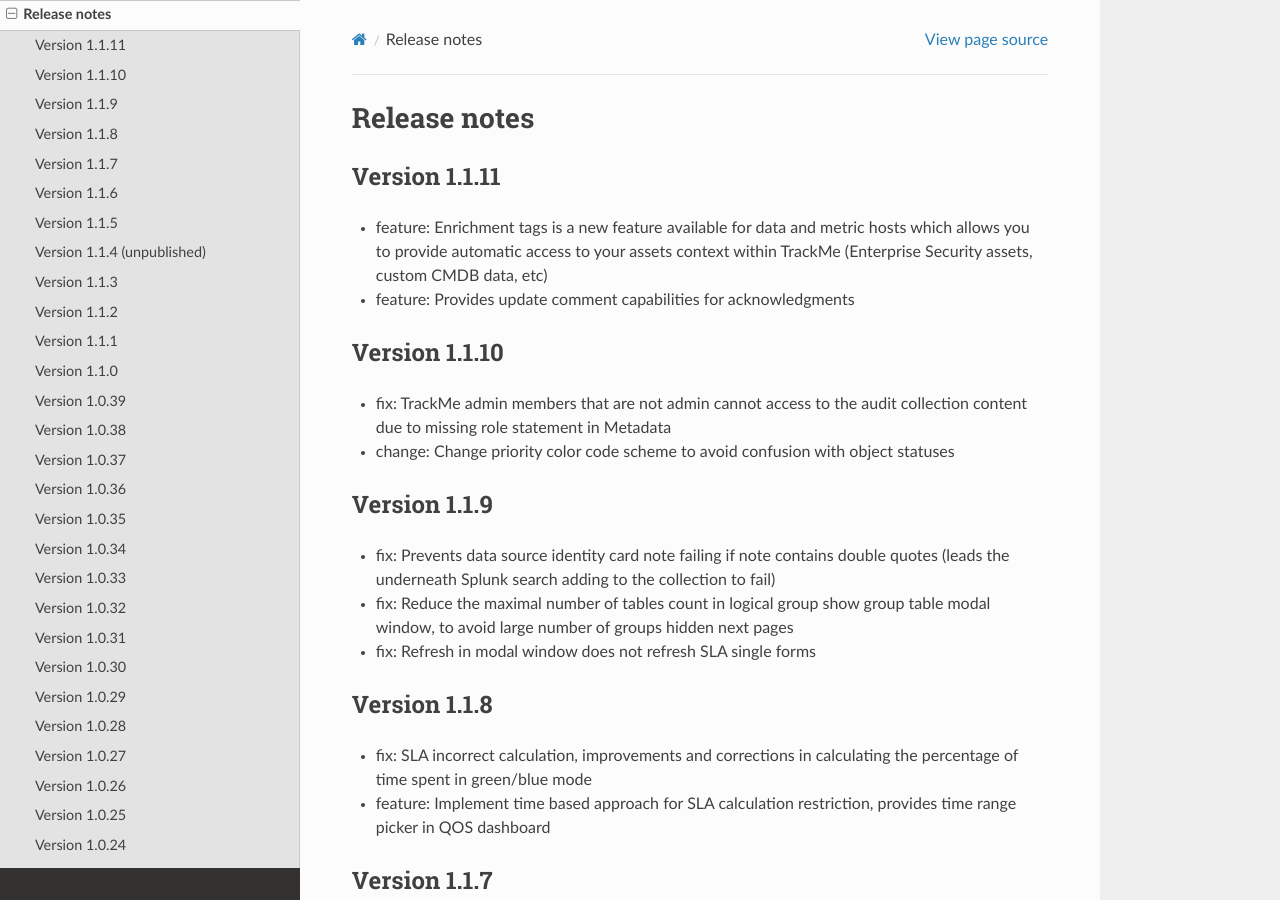
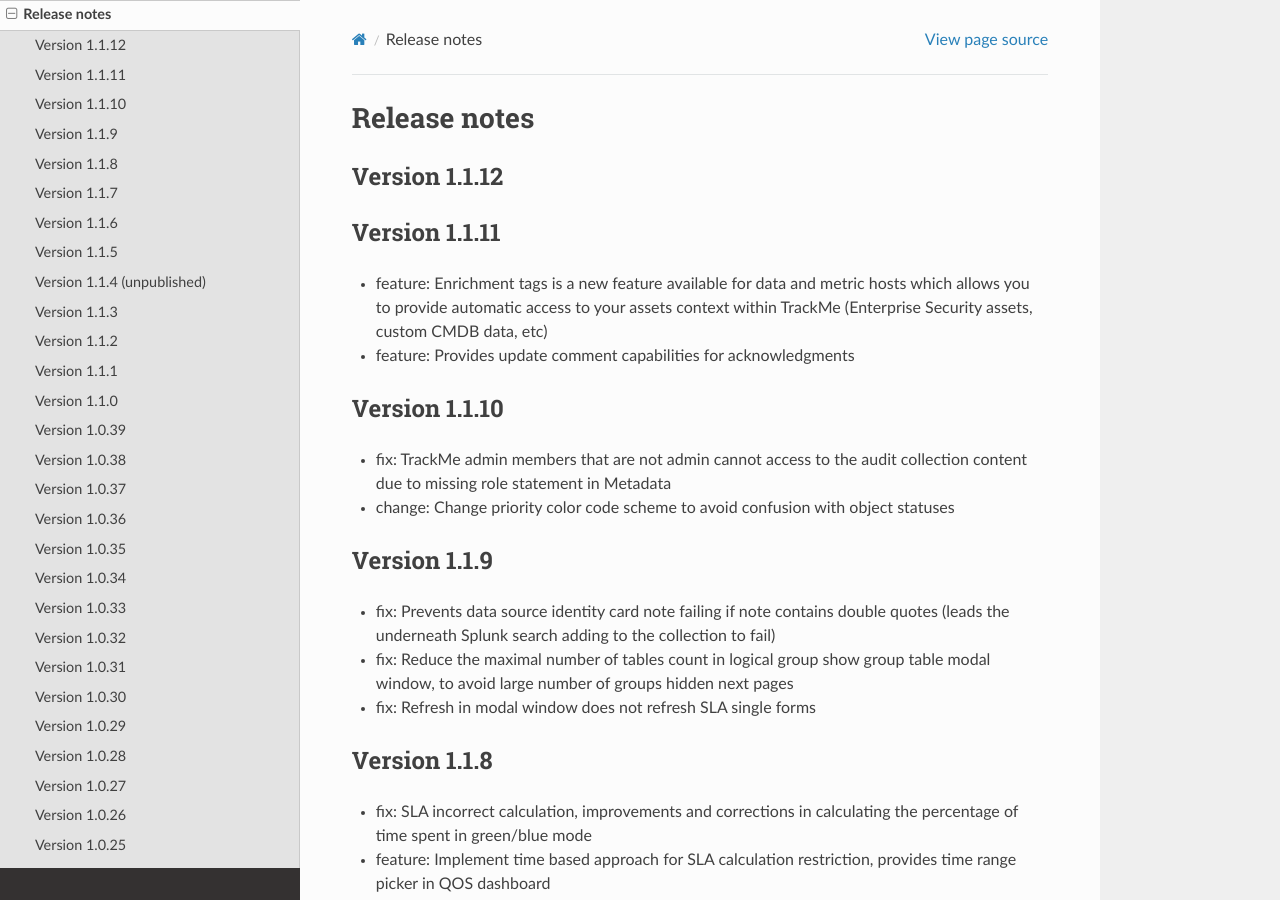
Before and after one commit to guilhemmarchand/trackme, a Sphinx documentation site: the page built from docs/releasenotes.rst, in a window 1280 px wide and 900 px high. Built offline with Sphinx 7.4.7 and the Read the Docs theme 2.0.0, drawn with Linux system fonts in a browser that asks for light colours.

Commit message:
Version 1.1.12

```diff
--- a/docs/releasenotes.rst
+++ b/docs/releasenotes.rst
@@ -1,5 +1,10 @@
 Release notes
 #############
+
+Version 1.1.12
+==============
+
+
 
 Version 1.1.11
 ==============
```
Also changed, not shown: 3 other files.
